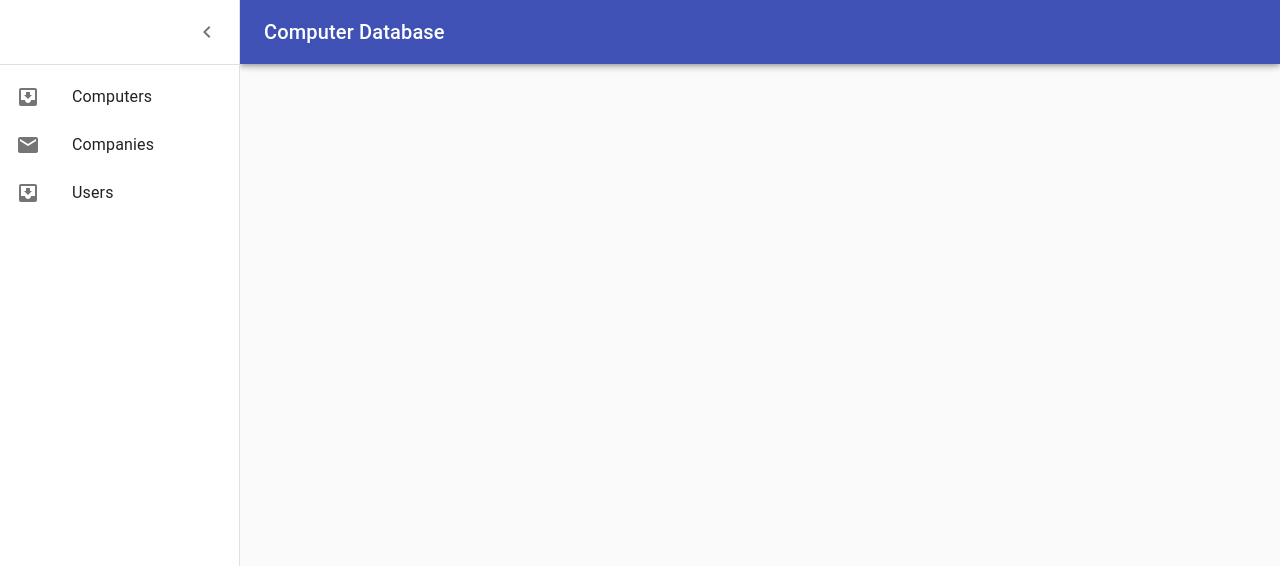
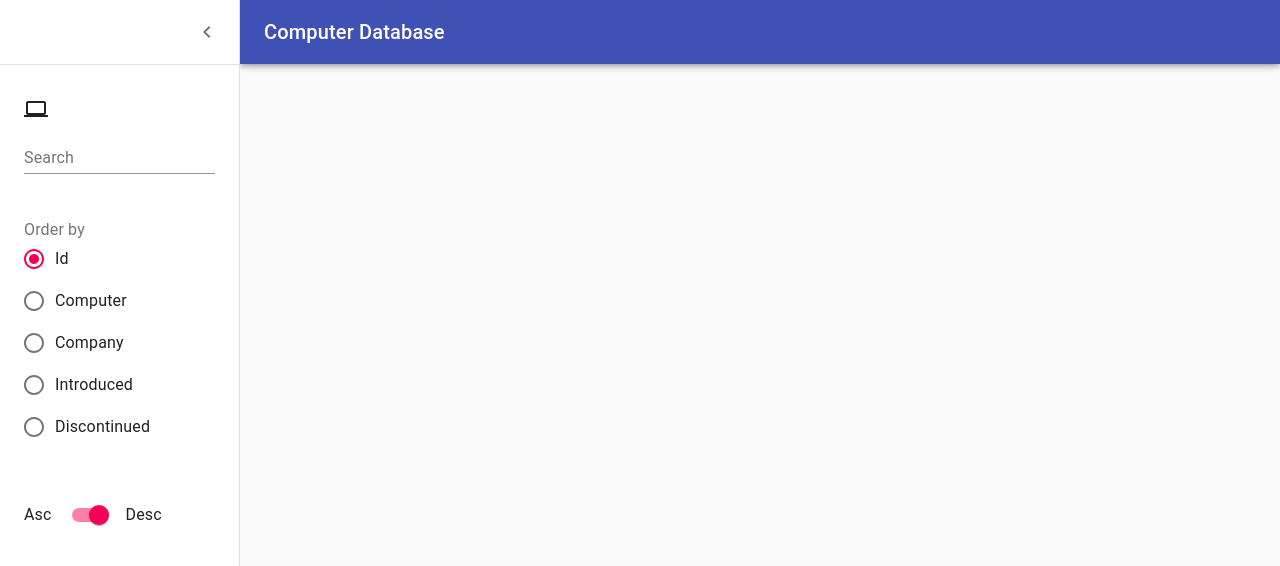
Before and after one commit to Lumenol/cdb-front, a React (Create React App) app: page / in a window 1280 px wide. Both pictures are taken after a click on the button "Open drawer". Shown: the top 566 px of the page. Built offline with nearby package versions, Linux system fonts and the light colour scheme.

Commit message:
sauvegarde avant refacto

```diff
--- /dev/null
+++ b/src/components/InputSearch.js
@@ -0,0 +1,28 @@
+import React from 'react';
+import {makeStyles} from '@material-ui/core/styles';
+import TextField from '@material-ui/core/TextField';
+import Grid from '@material-ui/core/Grid';
+import Computer from '@material-ui/icons/Computer';
+
+const useStyles = makeStyles(theme => ({
+    margin: {
+        margin: theme.spacing(3),
+    },
+}));
+
+export default function InputSearch() {
+    const classes = useStyles();
+
+    return (
+        <div>
+            <div className={classes.margin}>
+                <Grid container spacing={1} alignItems="flex-end">
+                    <Grid item>
+                        <Computer/>
+                        <TextField id="input-with-icon-grid" label="Search"/>
+                    </Grid>
+                </Grid>
+            </div>
+        </div>
+    );
+}
--- a/src/components/Menu.js
+++ b/src/components/Menu.js
@@ -12,11 +12,9 @@ import IconButton from '@material-ui/core/IconButton';
 import MenuIcon from '@material-ui/icons/Menu';
 import ChevronLeftIcon from '@material-ui/icons/ChevronLeft';
 import ChevronRightIcon from '@material-ui/icons/ChevronRight';
-import ListItem from '@material-ui/core/ListItem';
-import ListItemIcon from '@material-ui/core/ListItemIcon';
-import ListItemText from '@material-ui/core/ListItemText';
-import InboxIcon from '@material-ui/icons/MoveToInbox';
-import MailIcon from '@material-ui/icons/Mail';
+import SwitchDirection from "./SwitchDirection";
+import OrderBy from "./OrderBy";
+import InputSearch from "./InputSearch";
 
 const drawerWidth = 240;
 
@@ -129,12 +127,9 @@ export default function PersistentDrawerLeft() {
                 </div>
                 <Divider/>
                 <List>
-                    {['Computers', 'Companies', 'Users'].map((text, index) => (
-                        <ListItem button key={text}>
-                            <ListItemIcon>{index % 2 === 0 ? <InboxIcon/> : <MailIcon/>}</ListItemIcon>
-                            <ListItemText primary={text}/>
-                        </ListItem>
-                    ))}
+                    <InputSearch/>
+                    <OrderBy/>
+                    <SwitchDirection/>
                 </List>
 
             </Drawer>
--- /dev/null
+++ b/src/components/OrderBy.js
@@ -0,0 +1,43 @@
+import React from 'react';
+import {makeStyles} from '@material-ui/core/styles';
+import Radio from '@material-ui/core/Radio';
+import RadioGroup from '@material-ui/core/RadioGroup';
+import FormControlLabel from '@material-ui/core/FormControlLabel';
+import FormControl from '@material-ui/core/FormControl';
+import FormLabel from '@material-ui/core/FormLabel';
+
+const useStyles = makeStyles(theme => ({
+    margin: {
+        margin: theme.spacing(3),
+    },
+}));
+
+export default function OrderBy() {
+    const classes = useStyles();
+
+    const [value, setValue] = React.useState('Id');
+
+    function handleChange(event) {
+        setValue(event.target.value);
+    }
+
+    return (
+        <div className={classes.root}>
+            <FormControl component="fieldset" className={classes.margin}>
+                <FormLabel component="legend">Order by</FormLabel>
+                <RadioGroup
+                    className={classes.group}
+                    value={value}
+                    onChange={handleChange}
+                >
+                    <FormControlLabel value="Id" control={<Radio/>} label="Id"/>
+                    <FormControlLabel value="Computer" control={<Radio/>} label="Computer"/>
+                    <FormControlLabel value="Company" control={<Radio/>} label="Company"/>
+                    <FormControlLabel value="Introduced" control={<Radio/>} label="Introduced"/>
+                    <FormControlLabel value="Discontinued" control={<Radio/>} label="Discontinued"/>
+                </RadioGroup>
+            </FormControl>
+
+        </div>
+    );
+}
--- /dev/null
+++ b/src/components/SwitchDirection.js
@@ -0,0 +1,40 @@
+import React from 'react';
+import Switch from '@material-ui/core/Switch';
+import {makeStyles} from "@material-ui/core";
+import Grid from "@material-ui/core/Grid";
+import Typography from "@material-ui/core/Typography";
+
+const useStyles = makeStyles(theme => ({
+    margin: {
+        margin: theme.spacing(3),
+    },
+}));
+
+export default function SwitchDirection() {
+    const classes = useStyles();
+
+    const [state, setState] = React.useState({
+        checkedA: true,
+    });
+
+
+    const handleChange = name => event => {
+        setState({...state, [name]: event.target.checked});
+    };
+
+    return (
+        <Typography component="div" className={classes.margin}>
+            <Grid component="label" container alignItems="center" spacing={1}>
+                <Grid item>Asc</Grid>
+                <Grid item>
+                    <Switch
+                        checked={state.checkedA}
+                        onChange={handleChange('checkedA')}
+                        value="checkedA"
+                    />
+                </Grid>
+                <Grid item>Desc</Grid>
+            </Grid>
+        </Typography>
+    );
+}
```
